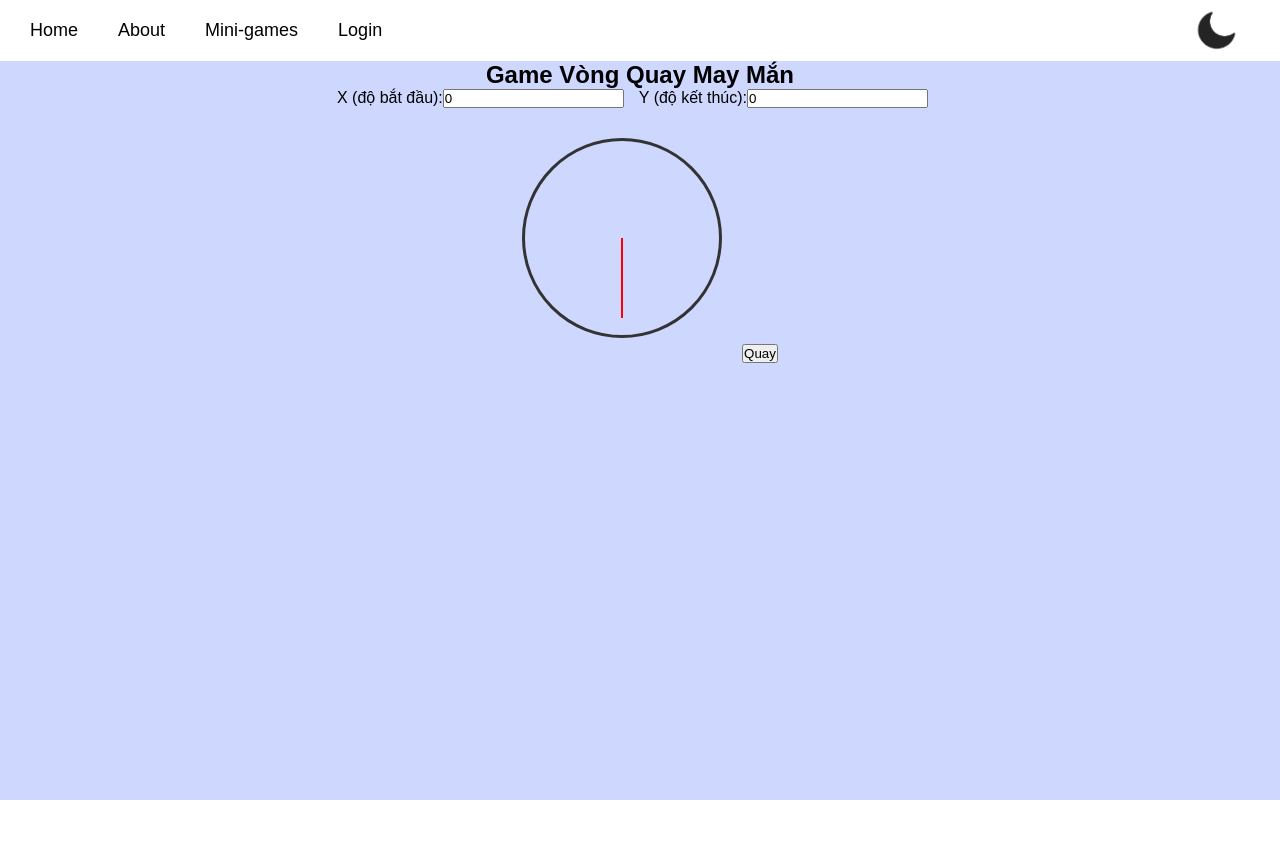
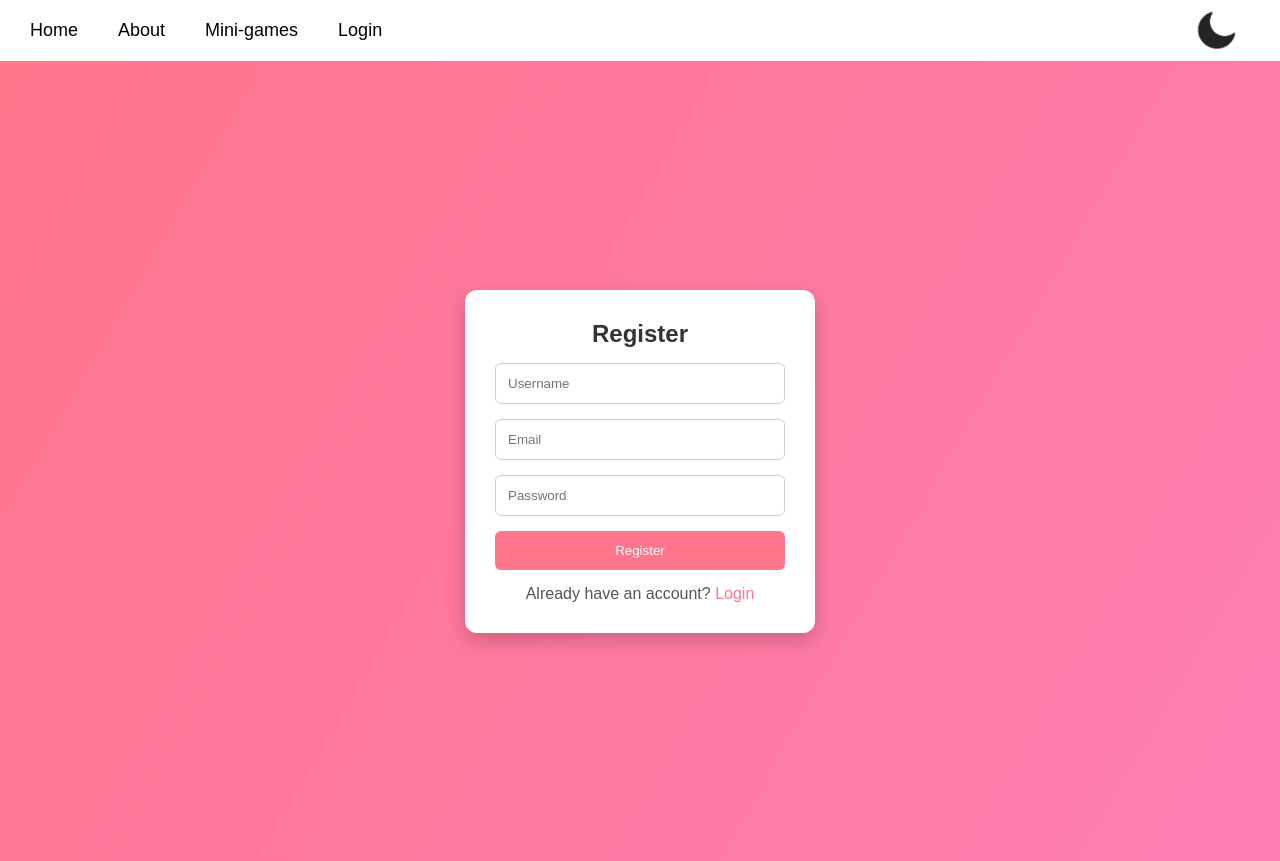
Before and after one commit to exomukk/lonely_star, a React (Create React App) app in the folder frontend/: page /register in a window 1280 px wide. Before the commit the page ends 800 px from the top, so only its background shows below. Built offline with nearby package versions, Linux system fonts and the light colour scheme; the HTML template or start-up script is replaced by a standard one.

Commit message:
HuyTran: create login, register UI

```diff
--- a/frontend/src/App.js
+++ b/frontend/src/App.js
@@ -1,6 +1,9 @@
 import React, { useEffect, useState } from 'react';
-import Navbar from './components/navbar/NavBar'; // Import Navbar component
-import HomePage from './components/homepage/main'; // Import HomePage component
+import {BrowserRouter as Router, Routes, Route} from 'react-router-dom';
+import Navbar from './components/navbar/NavBar';
+import HomePage from './components/homepage/main';
+import Login from './components/login/login';
+import Register from './components/register/register';
 
 function App() {
 
@@ -12,10 +15,16 @@
   }, [theme]);
 
   return (
-    <div className={`container ${theme}`} style={{ minHeight: '100vh' }}>
-      <Navbar theme={theme} setTheme={setTheme}/>
-      <HomePage />
-    </div>
+    <Router>
+      <div className={`container ${theme}`} style={{ minHeight: '100vh' }}>
+        <Navbar theme={theme} setTheme={setTheme}/>
+        <Routes>
+          <Route path="/" element={<HomePage />} />
+          <Route path="/login" element={<Login />} />
+          <Route path="/register" element={<Register />} />
+        </Routes>
+      </div>
+    </Router>
   );
 }
 
--- /dev/null
+++ b/frontend/src/components/login/login.css
@@ -0,0 +1,59 @@
+.login-container {
+    display: flex;
+    justify-content: center;
+    align-items: center;
+    height: 100vh;
+    background: linear-gradient(120deg, #6a11cb, #2575fc);
+  }
+
+  .login-form {
+    width: 350px;
+    padding: 30px;
+    background-color: white;
+    border-radius: 12px;
+    box-shadow: 0 8px 20px rgba(0,0,0,0.2);
+    display: flex;
+    flex-direction: column;
+  }
+
+  .login-form h2 {
+    margin-bottom: 15px;
+    text-align: center;
+    color: #333;
+  }
+
+  .login-form input {
+    margin-bottom: 15px;
+    padding: 12px;
+    border-radius: 6px;
+    border: 1px solid #ccc;
+  }
+
+  .login-form button {
+    padding: 12px;
+    border: none;
+    border-radius: 6px;
+    background-color: #2575fc;
+    color: white;
+    cursor: pointer;
+    transition: background-color 0.3s;
+  }
+
+  .login-form button:hover {
+    background-color: #1a5cb8;
+  }
+
+  .login-form p {
+    text-align: center;
+    margin-top: 15px;
+    color: #555;
+  }
+
+  .login-form a {
+    color: #2575fc;
+    text-decoration: none;
+  }
+
+  .login-form a:hover {
+    text-decoration: underline;
+  }
--- /dev/null
+++ b/frontend/src/components/login/login.jsx
@@ -0,0 +1,21 @@
+import React from 'react';
+import { Link } from 'react-router-dom';
+import './login.css';
+
+const Login = () => {
+  return (
+    <div className="login-container">
+      <form className="login-form">
+        <h2>Login</h2>
+        <input type="email" placeholder="Email" required />
+        <input type="password" placeholder="Password" required />
+        <button type="submit">Login</button>
+        <p>
+          Don't have an account? <Link to="/register">Register</Link>
+        </p>
+      </form>
+    </div>
+  );
+};
+
+export default Login;
--- a/frontend/src/components/navbar/NavBar.jsx
+++ b/frontend/src/components/navbar/NavBar.jsx
@@ -16,13 +16,13 @@
   return (
     <div className="navbar">
       <ul>
-        <li><a href="#home">Home</a></li>
+        <li><a href="/">Home</a></li>
         <li><a href="#about">About</a></li>
         <li><a href="#mini-games">Mini-games</a></li>
-        <li><a href="#login">Login</a></li>
+        <li><a href="/login">Login</a></li>
       </ul>
 
-      <img onClick={()=>{toggleTheme()}} src={theme == 'light' ? toggle_light : toggle_dark} alt="" className="toggle-icon" />
+      <img onClick={()=>{toggleTheme()}} src={theme === 'light' ? toggle_light : toggle_dark} alt="" className="toggle-icon" />
     </div>
   );
 };
--- /dev/null
+++ b/frontend/src/components/register/register.css
@@ -0,0 +1,59 @@
+.register-container {
+    display: flex;
+    justify-content: center;
+    align-items: center;
+    height: 100vh;
+    background: linear-gradient(120deg, #ff758c, #ff7eb3);
+  }
+
+  .register-form {
+    width: 350px;
+    padding: 30px;
+    background-color: white;
+    border-radius: 12px;
+    box-shadow: 0 8px 20px rgba(0,0,0,0.2);
+    display: flex;
+    flex-direction: column;
+  }
+
+  .register-form h2 {
+    margin-bottom: 15px;
+    text-align: center;
+    color: #333;
+  }
+
+  .register-form input {
+    margin-bottom: 15px;
+    padding: 12px;
+    border-radius: 6px;
+    border: 1px solid #ccc;
+  }
+
+  .register-form button {
+    padding: 12px;
+    border: none;
+    border-radius: 6px;
+    background-color: #ff758c;
+    color: white;
+    cursor: pointer;
+    transition: background-color 0.3s;
+  }
+
+  .register-form button:hover {
+    background-color: #e04e6a;
+  }
+
+  .register-form p {
+    text-align: center;
+    margin-top: 15px;
+    color: #555;
+  }
+
+  .register-form a {
+    color: #ff758c;
+    text-decoration: none;
+  }
+
+  .register-form a:hover {
+    text-decoration: underline;
+  }
--- /dev/null
+++ b/frontend/src/components/register/register.jsx
@@ -0,0 +1,22 @@
+import React from 'react';
+import { Link } from 'react-router-dom';
+import './register.css';
+
+const Register = () => {
+  return (
+    <div className="register-container">
+      <form className="register-form">
+        <h2>Register</h2>
+        <input type="text" placeholder="Username" required />
+        <input type="email" placeholder="Email" required />
+        <input type="password" placeholder="Password" required />
+        <button type="submit">Register</button>
+        <p>
+          Already have an account? <Link to="/login">Login</Link>
+        </p>
+      </form>
+    </div>
+  );
+};
+
+export default Register;
```
Also changed, not shown: frontend/package.json (+6 -1 lines), 1 other file (tests, documents, lock files or other folders).
